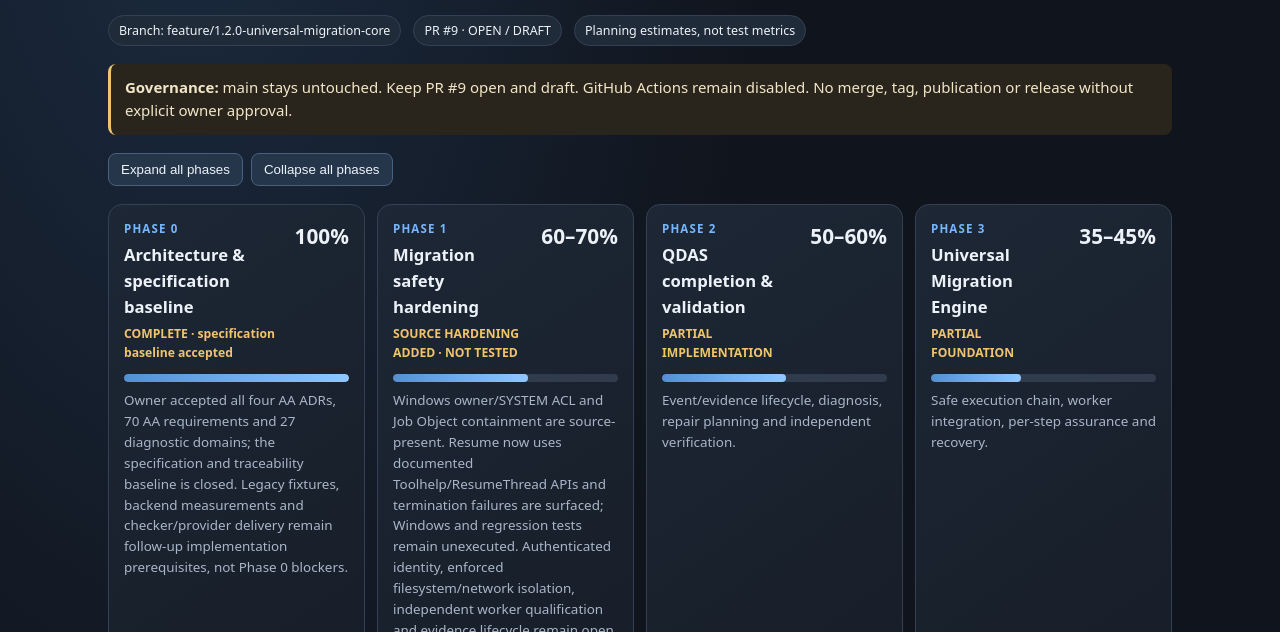
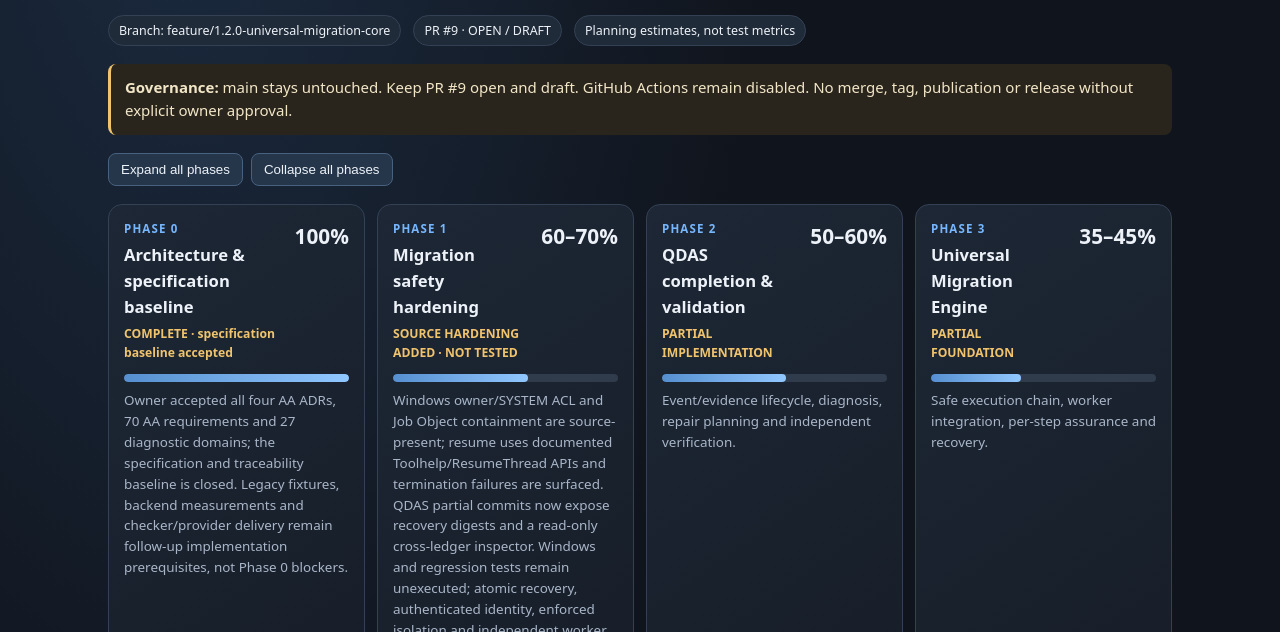
Before and after one commit to JustCax/Qyrenith, a plain HTML site: page docs/internal/deep-audit/PHASE_0_7_PROGRESS_DASHBOARD.html in a window 1280 px wide. Shown: the part 168-800 px from the top of the page. Drawn offline with Linux system fonts and the light colour scheme.

Commit message:
Update animated dashboard Phase 1 evidence

```diff
--- a/docs/internal/deep-audit/PHASE_0_7_PROGRESS_DASHBOARD.html
+++ b/docs/internal/deep-audit/PHASE_0_7_PROGRESS_DASHBOARD.html
@@ -34,7 +34,7 @@ button{background:#25364a;color:var(--text);border:1px solid #47617f;border-radi
 <div class="toolbar"><button type="button" id="expand">Expand all phases</button><button type="button" id="collapse">Collapse all phases</button></div>
 <div class="grid" aria-label="Phase progress overview">
 <article class="card"><div class="cardhead"><div><div class="phase">PHASE 0</div><div class="name">Architecture & specification baseline</div><div class="state">COMPLETE · specification baseline accepted</div></div><div class="pct">100%</div></div><div class="track"><div class="bar" style="--value:100%;--delay:0s"></div></div><div class="muted">Owner accepted all four AA ADRs, 70 AA requirements and 27 diagnostic domains; the specification and traceability baseline is closed. Legacy fixtures, backend measurements and checker/provider delivery remain follow-up implementation prerequisites, not Phase 0 blockers.</div></article>
-<article class="card"><div class="cardhead"><div><div class="phase">PHASE 1</div><div class="name">Migration safety hardening</div><div class="state">SOURCE HARDENING ADDED · NOT TESTED</div></div><div class="pct">60–70%</div></div><div class="track"><div class="bar" style="--value:60%;--delay:.12s"></div></div><div class="muted">Windows owner/SYSTEM ACL and Job Object containment are source-present. Resume now uses documented Toolhelp/ResumeThread APIs and termination failures are surfaced; Windows and regression tests remain unexecuted. Authenticated identity, enforced filesystem/network isolation, independent worker qualification and evidence lifecycle remain open.</div></article>
+<article class="card"><div class="cardhead"><div><div class="phase">PHASE 1</div><div class="name">Migration safety hardening</div><div class="state">SOURCE HARDENING ADDED · NOT TESTED</div></div><div class="pct">60–70%</div></div><div class="track"><div class="bar" style="--value:60%;--delay:.12s"></div></div><div class="muted">Windows owner/SYSTEM ACL and Job Object containment are source-present; resume uses documented Toolhelp/ResumeThread APIs and termination failures are surfaced. QDAS partial commits now expose recovery digests and a read-only cross-ledger inspector. Windows and regression tests remain unexecuted; atomic recovery, authenticated identity, enforced isolation and independent worker qualification remain open.</div></article>
 <article class="card"><div class="cardhead"><div><div class="phase">PHASE 2</div><div class="name">QDAS completion & validation</div><div class="state">PARTIAL IMPLEMENTATION</div></div><div class="pct">50–60%</div></div><div class="track"><div class="bar" style="--value:55%;--delay:.24s"></div></div><div class="muted">Event/evidence lifecycle, diagnosis, repair planning and independent verification.</div></article>
 <article class="card"><div class="cardhead"><div><div class="phase">PHASE 3</div><div class="name">Universal Migration Engine</div><div class="state">PARTIAL FOUNDATION</div></div><div class="pct">35–45%</div></div><div class="track"><div class="bar" style="--value:40%;--delay:.36s"></div></div><div class="muted">Safe execution chain, worker integration, per-step assurance and recovery.</div></article>
 <article class="card"><div class="cardhead"><div><div class="phase">PHASE 4</div><div class="name">Fourteen capability modules</div><div class="state">SPECIFIED · DELIVERY EARLY</div></div><div class="pct">10–20%</div></div><div class="track"><div class="bar" style="--value:15%;--delay:.48s"></div></div><div class="muted">Native analysis, security, formal/fuzz, compatibility, evidence and reporting modules.</div></article>
```
